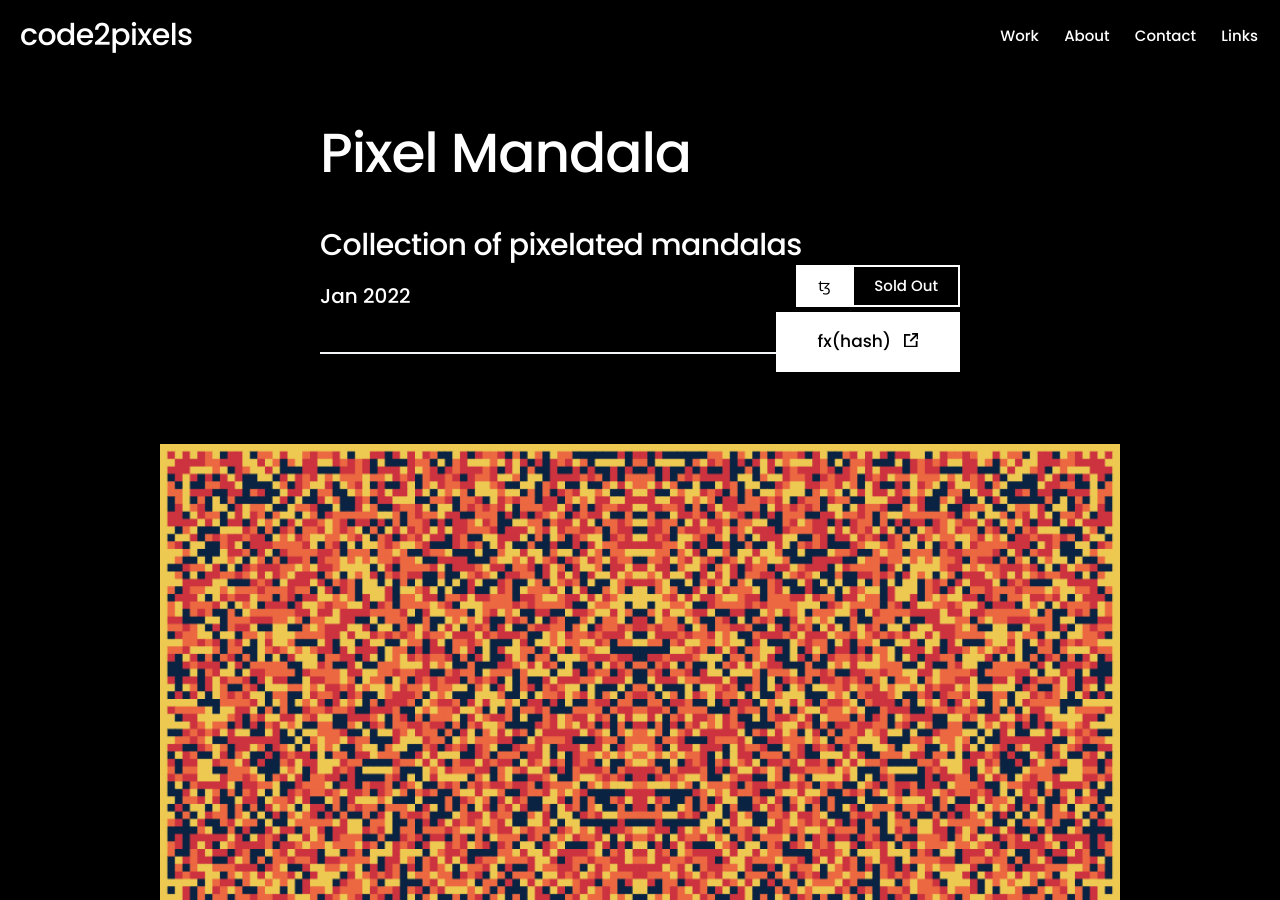
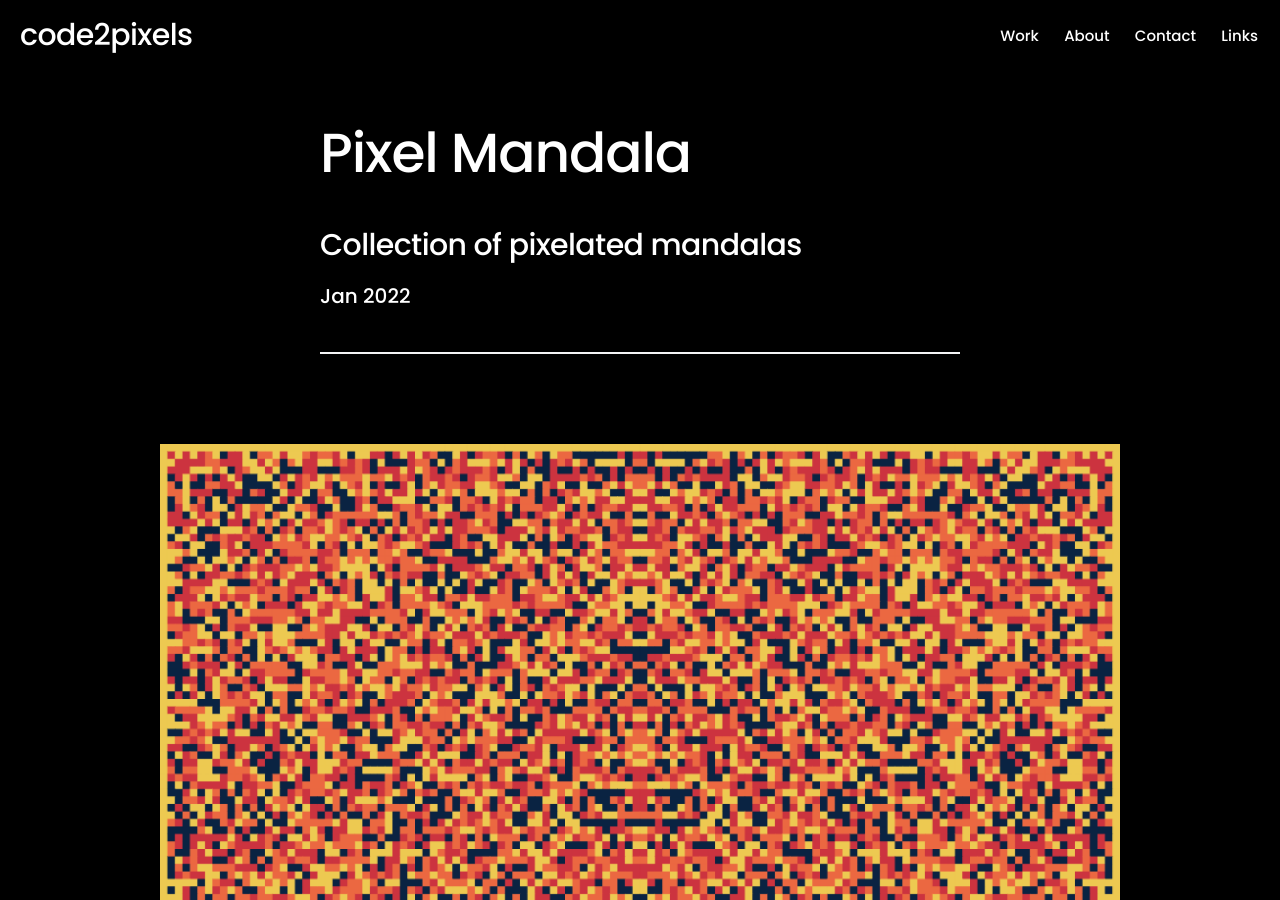
Before and after one commit to code2pixels-genart/code2pixels.xyz, a Jekyll site: the page built from _projects/2022-01-09-pixel-mandala.md, in a window 1280 px wide and 900 px high. Built offline with Jekyll 4.4.1, drawn with Linux system fonts in a browser that asks for light colours; nearby versions of some CDN libraries.

Commit message:
Removed icons on Project layout page

```diff
--- a/_layouts/project.html
+++ b/_layouts/project.html
@@ -9,7 +9,9 @@ layout: default
 		<h1>{{ page.title }}</h1>
 		<h3>{{ page.subtitle }}</h3>
 
-		{% if page.blockchain_name %}
+
+
+<!-- 		{% if page.blockchain_name %}
 			{% if page.sold_out==true %}
 				<span style="float:right; cursor: crosshair;" class="button button--light" title="Sold Out">Sold Out</span>
 			{% else %}
@@ -17,7 +19,7 @@ layout: default
 			{% endif %}
 
 			<span style="float:right; cursor: crosshair;" class="button tezos-symbol" title="{{ page.blockchain_name }} - {{ page.currency_code }}">{{ page.currency_symbol }}</span>
-		{% endif %}
+		{% endif %} -->
 
 
 
@@ -26,7 +28,7 @@ layout: default
 
 
 
-		{% if page.marketplace %}
+		<!-- {% if page.marketplace %}
 		<a style="float:right" href="{{ page.marketplace_link }}" class="button button--large" target="_blank">{{ page.marketplace }}
 		<div class="icon bassline">
 			<svg version="1.1" id="Layer_1" xmlns="http://www.w3.org/2000/svg" xmlns:xlink="http://www.w3.org/1999/xlink" x="0px" y="0px"
@@ -43,7 +45,7 @@ layout: default
 			v144v16H64v-16V96h16h144V64V32H80L80,32z"/></svg>
 		</div>
 		</a>
-		{% endif %}
+		{% endif %} -->
 
 
 	<hr>
```
